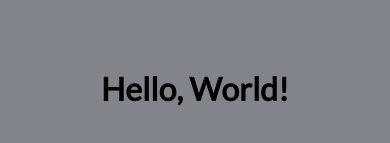
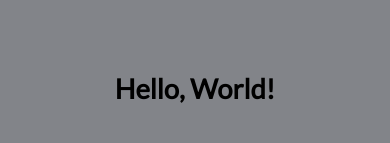
Before and after one commit to kayshire/kayshire.github.io, a plain HTML site: page index.html in a window 390 px wide. Shown: the part 333-476 px from the top of the page. Drawn offline with nearby package versions, Linux system fonts and the light colour scheme.

Commit message:
Update index.html
Added code to adjust for mobile screen

```diff
--- a/index.html
+++ b/index.html
@@ -105,6 +105,12 @@
             left: 50%;
             transform: translate(-50%, -50%);
         }
+
+        .greeting h1{
+            font-size: 7vw;
+            white-space: nowrap;
+            overflow: hidden;
+        }
     }
 
 
@@ -121,15 +127,6 @@
             textBox.textContent = "Good Night!";
             textBox.style.color = 'white';
         }
-
-        // function rightClick() {
-        //     btn.style.left = '80px';
-        //     // btn.style.left = '40%';
-        //     document.body.style.backgroundColor = '#EDF2EF';
-        //     textBox.textContent = "Good Day!";
-        //     textBox.style.color = 'black';
-        //     console.log('Right Click on Larger Screen');
-        // }
 
         function rightClick() {
             if (window.innerWidth < 768) {
@@ -152,13 +149,6 @@
 
         feather.replace();
 
-        // if (window.innerWidth <= 768) {
-        //     // Code for small screens
-
-        // } else {
-        //     // Code for larger screens
-        // }
-
 
     </script>
 </body>
```
